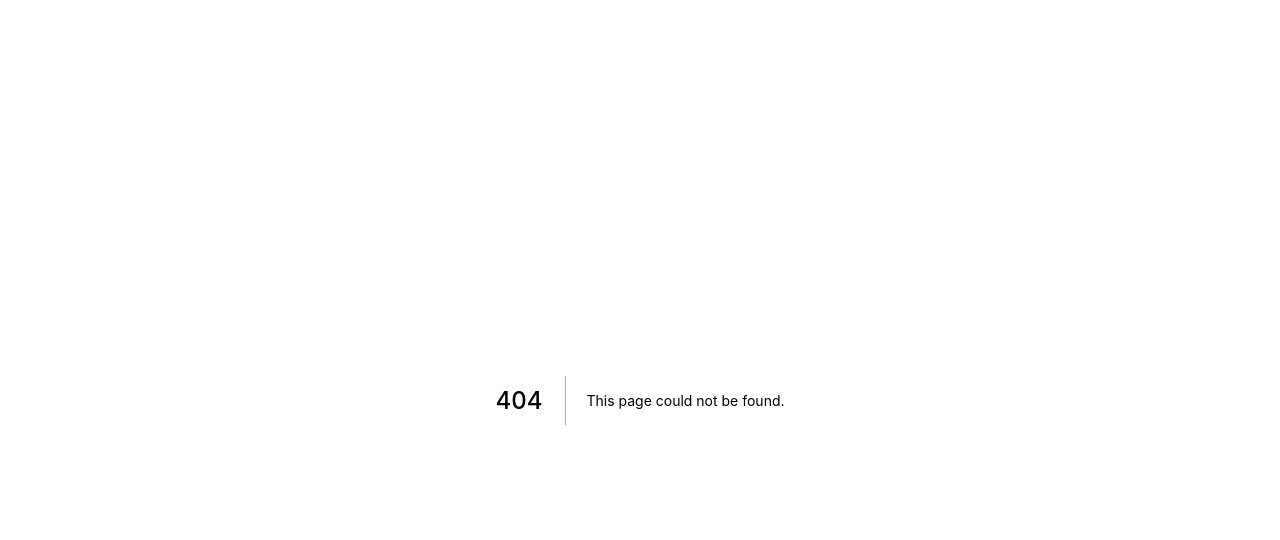
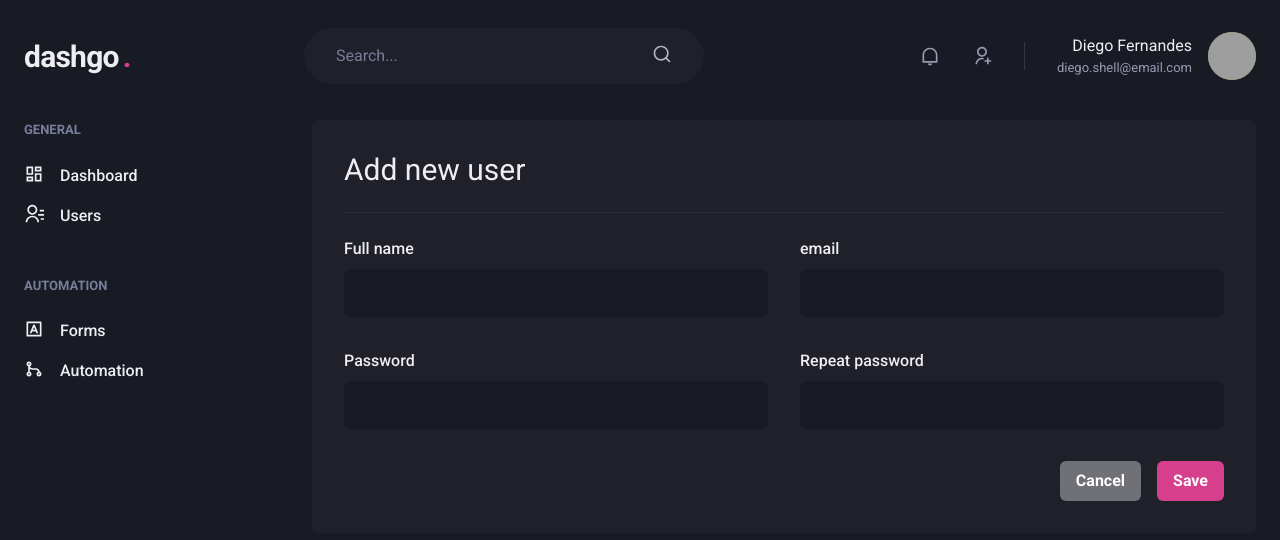
Before and after one commit to renandf/rocketseat-dashgo, a Next.js app: page /users/create in a window 1280 px wide. Before the commit this address had no page. Shown: the top 540 px of the page. Built offline with nearby package versions, Linux system fonts and the light colour scheme; grey boxes are pictures that could not be loaded.

Commit message:
feat: Add static Create user form

```diff
--- /dev/null
+++ b/src/pages/users/create.tsx
@@ -0,0 +1,42 @@
+import { Box, Flex, Heading, VStack, HStack, Divider, SimpleGrid, Button } from "@chakra-ui/react";
+
+import { Input } from "../../components/Form/Input";
+import { Header } from "../../components/Header";
+import { Sidebar } from "../../components/Sidebar";
+
+export default function UserCreate() {
+  return (
+    <Box>
+      <Header />
+
+      <Flex w="100%" my="6" maxW={1480} mx="auto" px="6">
+        <Sidebar />
+
+        <Box flex="1" borderRadius="md" bg="gray.800" p="8">
+          <Heading size="lg" fontWeight="normal">Add new user</Heading>
+
+          <Divider my="6" borderColor="gray.700" />
+
+          <VStack spacing="8">
+            <SimpleGrid minChildWidth="240px" gap="8" w="100%">
+              <Input name="name" label="Full name" />
+              <Input name="email" type="email" label="email" />
+            </SimpleGrid>
+
+            <SimpleGrid minChildWidth="240px" gap="8" w="100%">
+              <Input name="password" type="password" label="Password" />
+              <Input name="password_confirmation" type="password" label="Repeat password" />
+            </SimpleGrid>
+          </VStack>
+
+          <Flex mt="8" justify="flex-end">
+            <HStack spacing="4">
+              <Button colorScheme="whiteAlpha">Cancel</Button>
+              <Button colorScheme="pink">Save</Button>
+            </HStack>
+          </Flex>
+        </Box>
+      </Flex>
+    </Box>
+  )
+}
```
